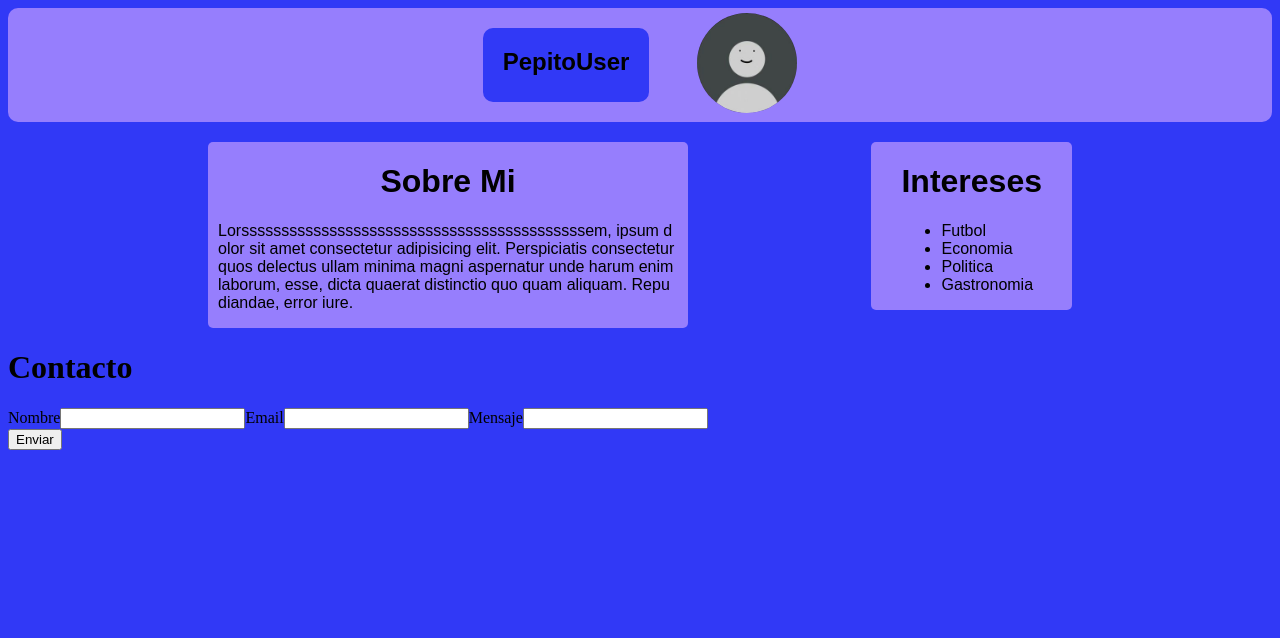
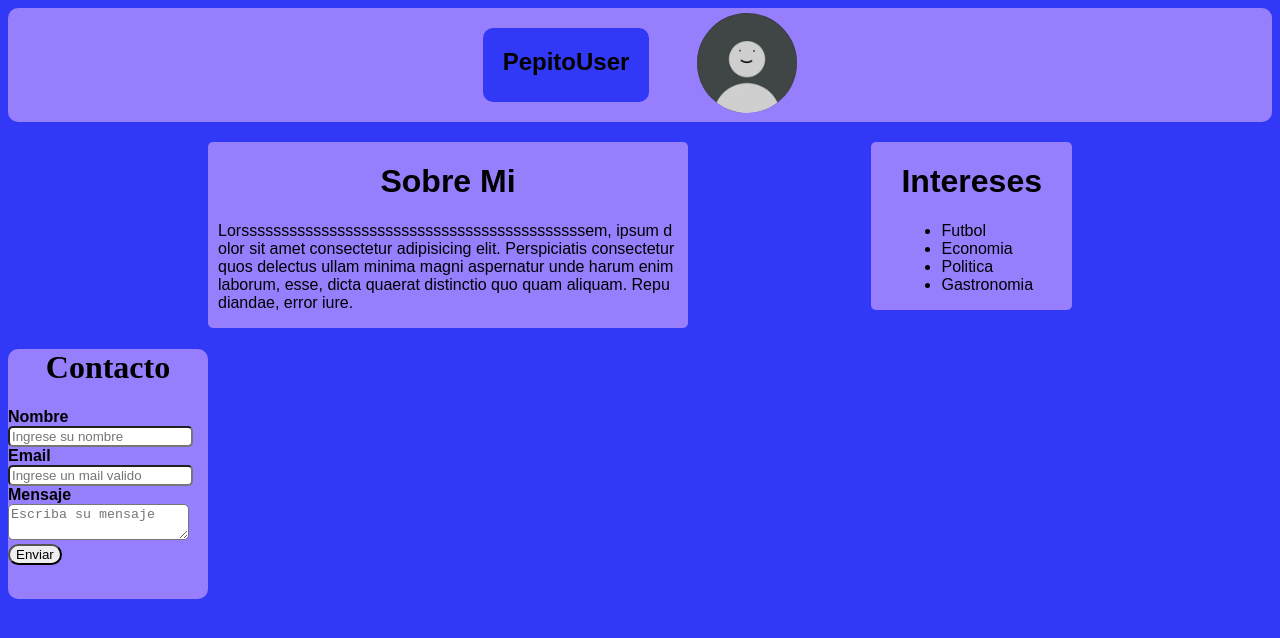
Before and after one commit to NicoFerni/security-and-system-challenge, a Next.js app: page / in a window 1280 px wide. Shown: the top 638 px of the page. Built offline with nearby package versions, Linux system fonts and the light colour scheme.

Commit message:
doing the form, changing styles

```diff
--- a/src/components/form.tsx
+++ b/src/components/form.tsx
@@ -1,28 +1,73 @@
+import React, { useState } from 'react'
 import styles from '@/styles/Form.module.css'
+
+interface FormData {
+    name: string;
+    email: string;
+    message: string
+}
+
 
 export function Form() {
 
+    const [sendText, setSendText] = useState('')
 
+    const onSubmit = (e: React.FormEvent<HTMLFormElement>) => {
+        e.preventDefault()
+        const formData: FormData = {
+            name: e.currentTarget.value,
+            email: e.currentTarget.value,
+            message: e.currentTarget.value,
+        }
+        setSendText('Mensaje enviado!')
+    }
 
+    console.log(onSubmit)
     return (
-        <form>
-            <div>
-                <h1>Contacto</h1>
-            </div>
-            <div>
-                <label>Nombre</label>
-                <input type="text" name="name" id="name" required />
+        <div className={styles.div}>
+            <h1 className={styles.text}>Contacto</h1>
+            <form onSubmit={onSubmit}>
+                <label className={styles.label}>
+                    Nombre
+                </label>
+                <input
+                    className={styles.input}
+                    placeholder='Ingrese su nombre'
+                    type='name'
+                    id='name'
+                    name='name'
+                />
 
-                <label>Email</label>
-                <input type="text" name="name" id="name" required />
+                <label className={styles.label}>
+                    Email
+                </label>
+                <input
+                    className={styles.input}
+                    placeholder='Ingrese un mail valido'
 
-                <label>Mensaje</label>
-                <input type="text" name="name" id="name" required />
-            </div>
-            <div>
-                <input type="submit" value="Enviar" />
-            </div>
-        </form>
+                    id="email"
+                    name="email"
+                />
+
+                <label className={styles.label}>
+                    Mensaje
+                </label>
+                <textarea
+                    className={styles.input}
+                    placeholder='Escriba su mensaje'
+                    id="message"
+                    name="message"
+                >
+
+                </textarea>
+
+                <button className={styles.button} type="submit">
+                    Enviar
+                </button>
+
+                {sendText && <p className={styles.sendText}>{sendText}</p>}
+            </form>
+        </div>
 
     )
 }
--- a/src/styles/Form.module.css
+++ b/src/styles/Form.module.css
@@ -0,0 +1,37 @@
+.div{
+    background-color: #967efd;
+    height: 250px;
+    width: 200px;
+    border-radius: 10px;
+}
+
+.text{
+    display: flex;
+    justify-content: center;
+}
+
+.sendText{
+    display: flex;
+    justify-content: center;
+    font-family: 'Barlow',  sans-serif;
+    font-weight: bold;
+    color: #4BB543
+}
+
+
+.button{
+    display: flex;
+    justify-content: center;
+    border-radius: 20px
+}
+
+
+.input{
+    border-radius: 5px
+}
+
+
+.label{
+    font-family: 'Barlow', sans-serif;
+    font-weight: 600;
+}
--- a/src/styles/Interest.module.css
+++ b/src/styles/Interest.module.css
@@ -5,7 +5,6 @@
     padding-right: 30px;
     background-color: #967efd;
     border-radius: 5px;
-    display: inline-block;
     word-break: break-all;
     max-width: 20ch;
     max-height: 500px;
@@ -13,6 +12,7 @@
 }
 
 .title{
+  padding-top: 0px;
   font-family: 'Barlow Condensed', sans-serif;
 }
 
```
